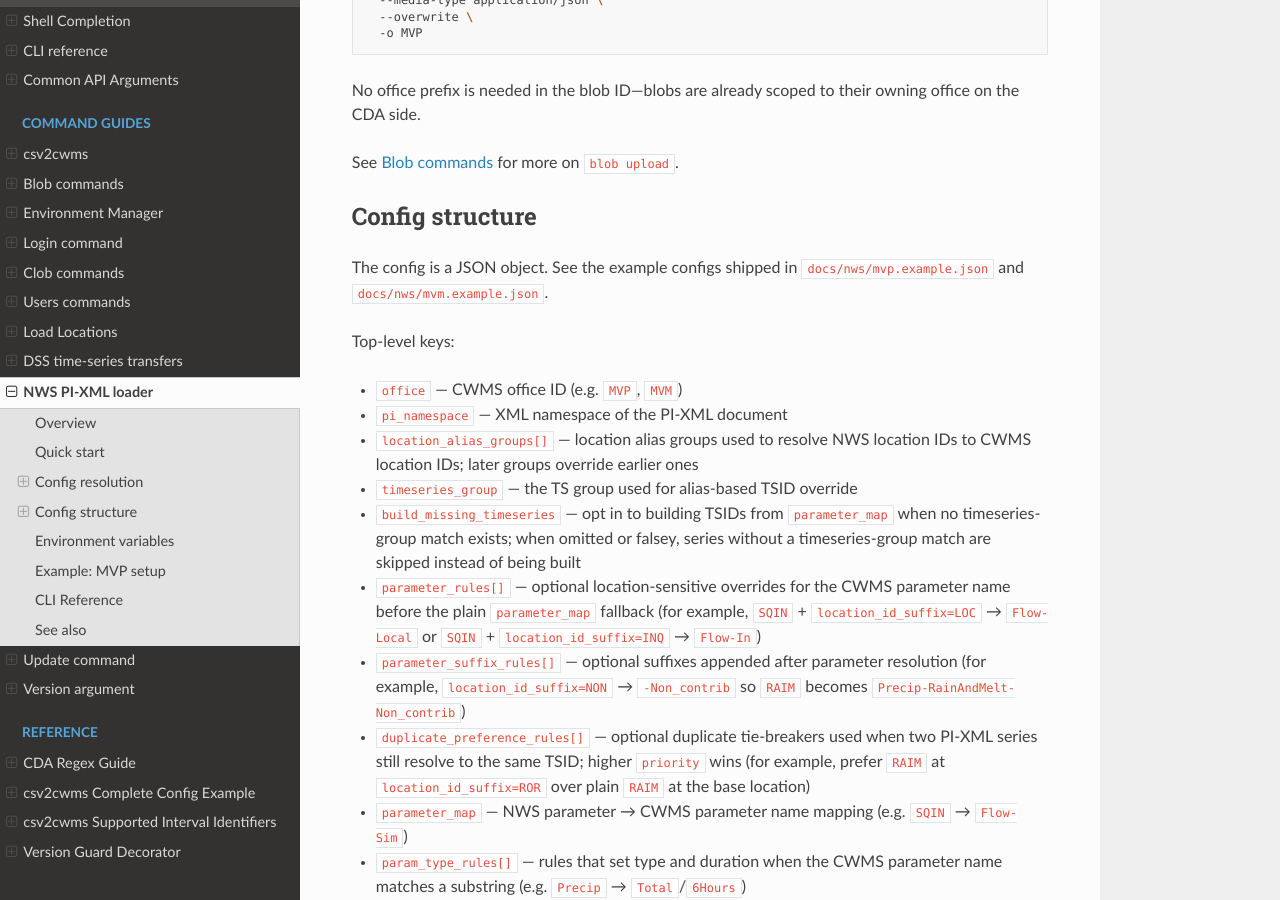
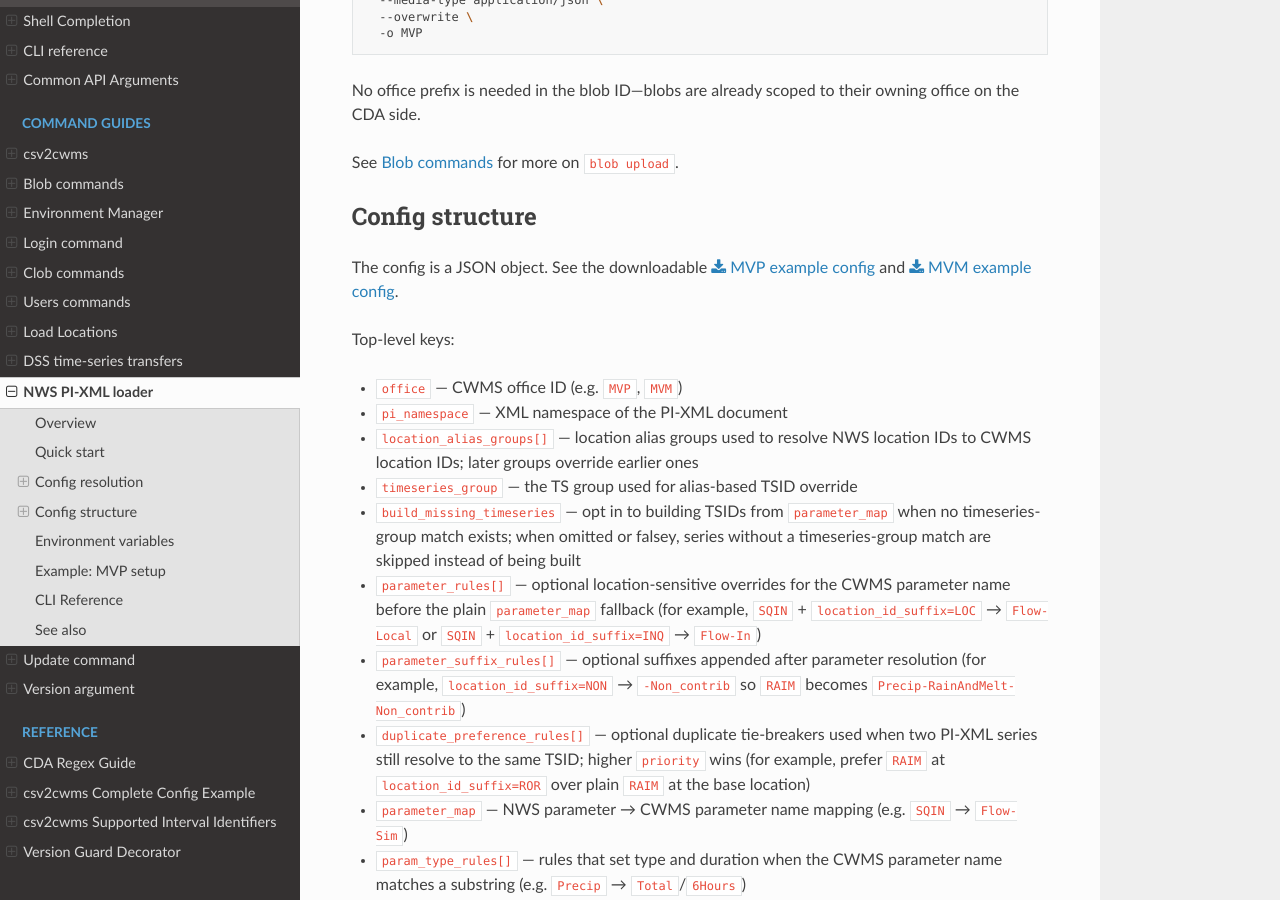
Before and after one commit to HydrologicEngineeringCenter/cwms-cli, a Sphinx documentation site: the page built from docs/cli/nws_pixml.rst, in a window 1280 px wide and 900 px high, scrolled down 1519 px. Built offline with Sphinx 7.4.7 and the Read the Docs theme 3.1.0, drawn with Linux system fonts in a browser that asks for light colours.

Commit message:
link to the example json

```diff
--- a/docs/cli/nws_pixml.rst
+++ b/docs/cli/nws_pixml.rst
@@ -81,8 +81,9 @@ See :doc:`Blob commands <blob>` for more on ``blob upload``.
 Config structure
 ----------------
 
-The config is a JSON object.  See the example configs shipped in
-``docs/nws/mvp.example.json`` and ``docs/nws/mvm.example.json``.
+The config is a JSON object. See the downloadable
+:download:`MVP example config <../nws/mvp.example.json>` and
+:download:`MVM example config <../nws/mvm.example.json>`.
 
 Top-level keys:
 
```
